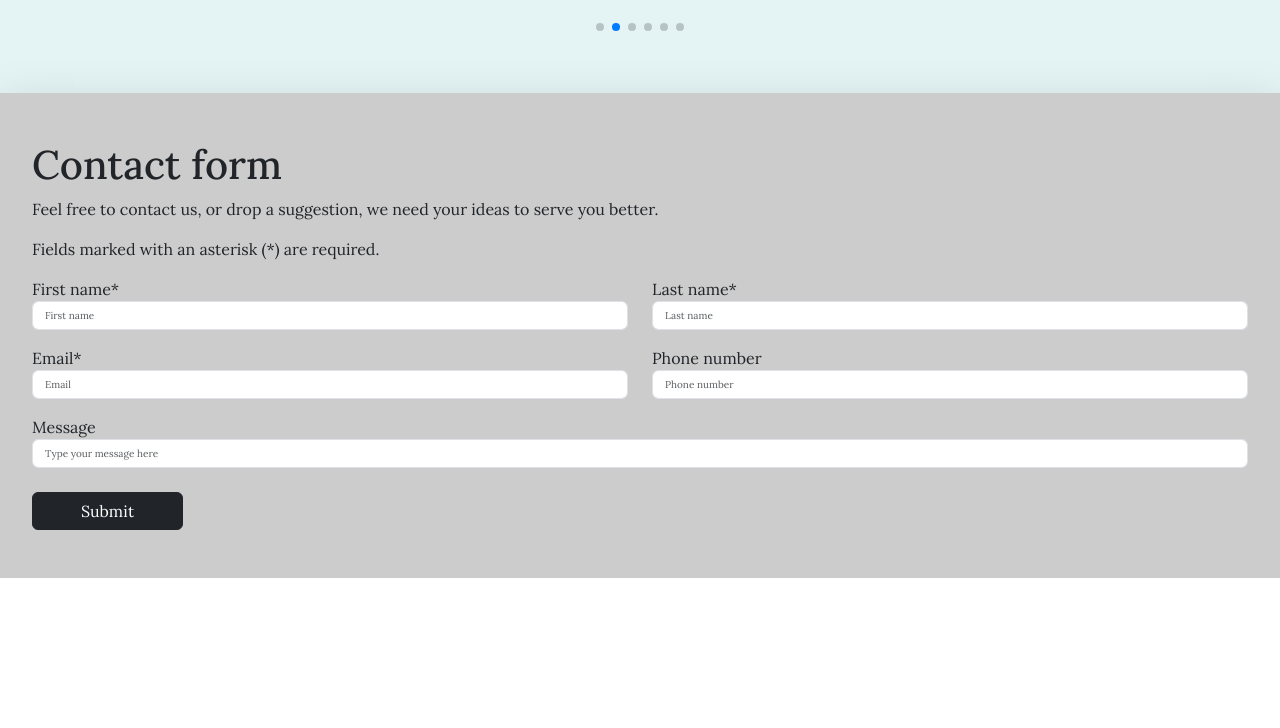
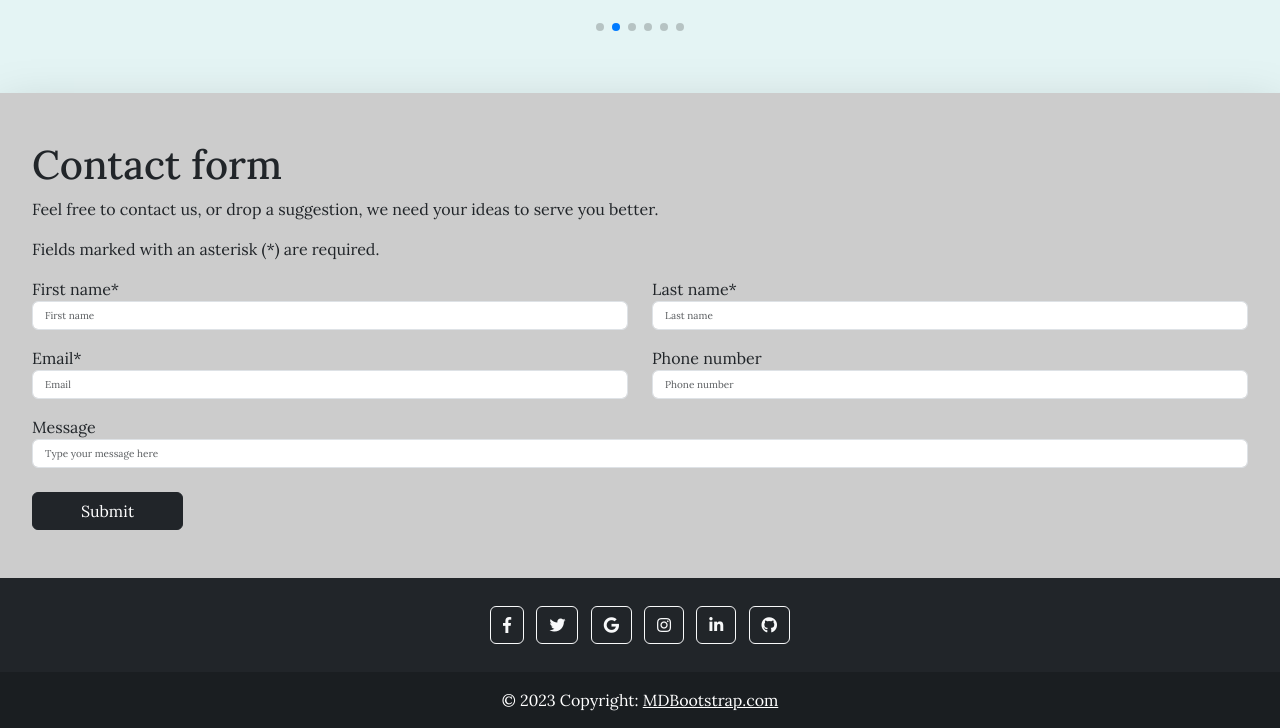
Before and after one commit to Hope-Akpan1/KodeCamp-Bootstrap-Task, a plain HTML site: page index.html in a window 1280 px wide. Shown: the part 4430-5158 px from the top of the page. Before the commit the page ends 5008 px from the top, so only its background shows below. Drawn offline with nearby package versions, Linux system fonts and the light colour scheme.

Commit message:
Update index.html

```diff
--- a/index.html
+++ b/index.html
@@ -358,6 +358,53 @@
       <div class=""> <button type="submit" class="btn btn-dark px-5 mt-4">Submit</button></div>
     </form>
   </section>
+<footer class="bg-dark text-center text-white">
+  <!-- Grid container -->
+  <div class="container p-4 pb-0">
+    <!-- Section: Social media -->
+    <section class="mb-4">
+      <!-- Facebook -->
+      <a class="btn btn-outline-light btn-floating m-1" href="#!" role="button"
+        ><i class="fab fa-facebook-f"></i
+      ></a>
+
+      <!-- Twitter -->
+      <a class="btn btn-outline-light btn-floating m-1" href="#!" role="button"
+        ><i class="fab fa-twitter"></i
+      ></a>
+
+      <!-- Google -->
+      <a class="btn btn-outline-light btn-floating m-1" href="#!" role="button"
+        ><i class="fab fa-google"></i
+      ></a>
+
+      <!-- Instagram -->
+      <a class="btn btn-outline-light btn-floating m-1" href="#!" role="button"
+        ><i class="fab fa-instagram"></i
+      ></a>
+
+      <!-- Linkedin -->
+      <a class="btn btn-outline-light btn-floating m-1" href="#!" role="button"
+        ><i class="fab fa-linkedin-in"></i
+      ></a>
+
+      <!-- Github -->
+      <a class="btn btn-outline-light btn-floating m-1" href="#!" role="button"
+        ><i class="fab fa-github"></i
+      ></a>
+    </section>
+    <!-- Section: Social media -->
+  </div>
+  <!-- Grid container -->
+
+  <!-- Copyright -->
+  <div class="text-center p-3" style="background-color: rgba(0, 0, 0, 0.2);">
+    © 2023 Copyright:
+    <a class="text-white" href="https://mdbootstrap.com/">MDBootstrap.com</a>
+  </div>
+  <!-- Copyright -->
+      </footer>
+
   <!-- bootstrap script  -->
   <script src="https://cdn.jsdelivr.net/npm/bootstrap@5.3.2/dist/js/bootstrap.bundle.min.js" integrity="sha384-C6RzsynM9kWDrMNeT87bh95OGNyZPhcTNXj1NW7RuBCsyN/o0jlpcV8Qyq46cDfL" crossorigin="anonymous"></script>
 
```
